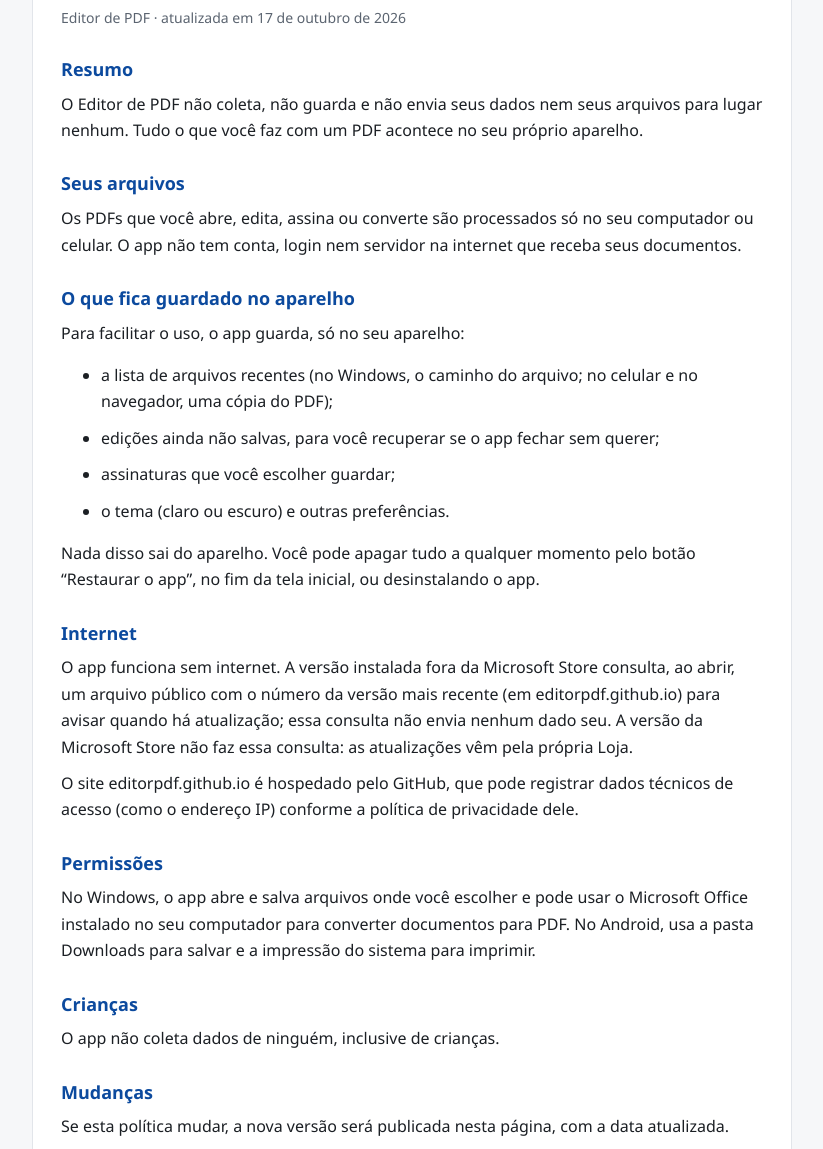
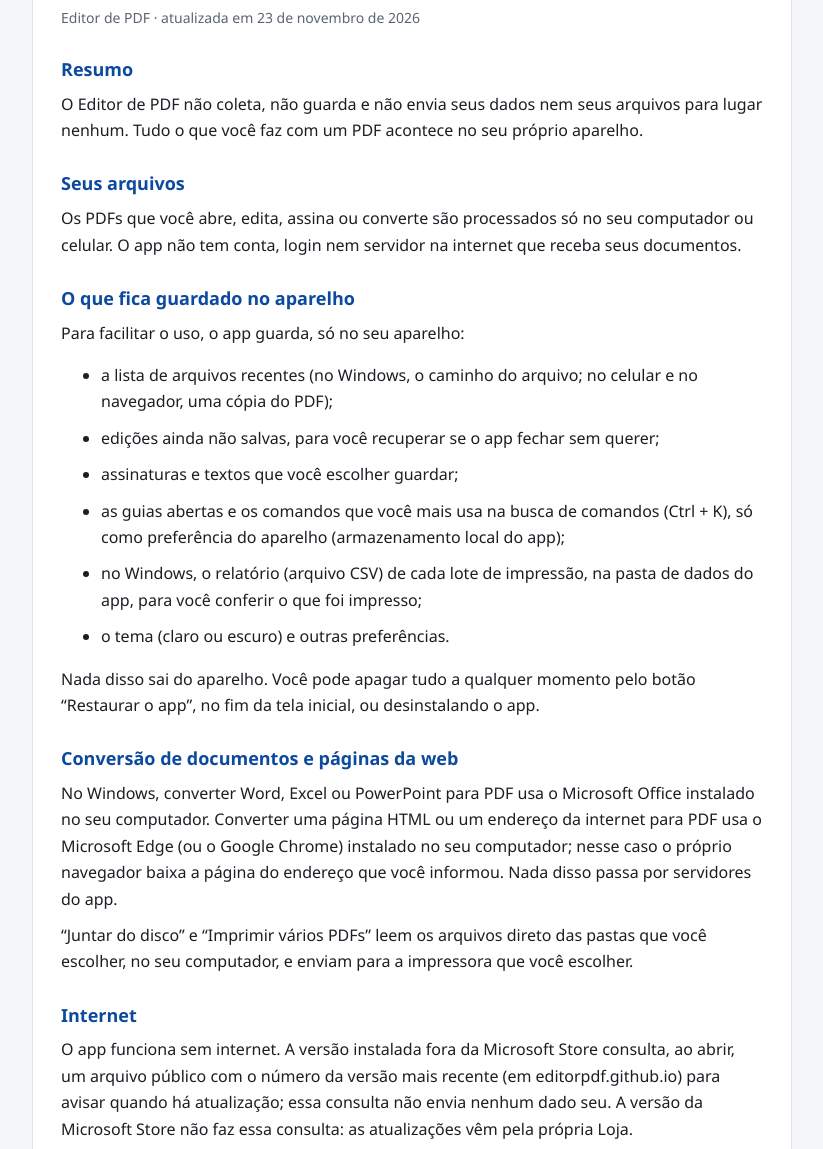
Before and after one commit to editorpdf/editorpdf.github.io, a plain HTML site: page privacidade.html in a window 1280 px wide. Shown: the part 110-1259 px from the top of the page, without its empty margins (228-1051 px from the left). Drawn offline with Linux system fonts and the light colour scheme.

Commit message:
Atualiza a politica de privacidade (23/11/2026)

```diff
--- a/privacidade.html
+++ b/privacidade.html
@@ -17,7 +17,7 @@ p,li{margin:0 0 10px}.muted{color:var(--muted);font-size:14px}a{color:var(--acce
 <body>
 <main><div class="card">
 <h1>Política de privacidade</h1>
-<p class="muted">Editor de PDF · atualizada em 17 de outubro de 2026</p>
+<p class="muted">Editor de PDF · atualizada em 23 de novembro de 2026</p>
 
 <h2>Resumo</h2>
 <p>O Editor de PDF não coleta, não guarda e não envia seus dados nem seus arquivos para lugar nenhum. Tudo o que você faz com um PDF acontece no seu próprio aparelho.</p>
@@ -30,10 +30,16 @@ p,li{margin:0 0 10px}.muted{color:var(--muted);font-size:14px}a{color:var(--acce
 <ul>
 <li>a lista de arquivos recentes (no Windows, o caminho do arquivo; no celular e no navegador, uma cópia do PDF);</li>
 <li>edições ainda não salvas, para você recuperar se o app fechar sem querer;</li>
-<li>assinaturas que você escolher guardar;</li>
+<li>assinaturas e textos que você escolher guardar;</li>
+<li>as guias abertas e os comandos que você mais usa na busca de comandos (Ctrl + K), só como preferência do aparelho (armazenamento local do app);</li>
+<li>no Windows, o relatório (arquivo CSV) de cada lote de impressão, na pasta de dados do app, para você conferir o que foi impresso;</li>
 <li>o tema (claro ou escuro) e outras preferências.</li>
 </ul>
 <p>Nada disso sai do aparelho. Você pode apagar tudo a qualquer momento pelo botão “Restaurar o app”, no fim da tela inicial, ou desinstalando o app.</p>
+
+<h2>Conversão de documentos e páginas da web</h2>
+<p>No Windows, converter Word, Excel ou PowerPoint para PDF usa o Microsoft Office instalado no seu computador. Converter uma página HTML ou um endereço da internet para PDF usa o Microsoft Edge (ou o Google Chrome) instalado no seu computador; nesse caso o próprio navegador baixa a página do endereço que você informou. Nada disso passa por servidores do app.</p>
+<p>“Juntar do disco” e “Imprimir vários PDFs” leem os arquivos direto das pastas que você escolher, no seu computador, e enviam para a impressora que você escolher.</p>
 
 <h2>Internet</h2>
 <p>O app funciona sem internet. A versão instalada fora da Microsoft Store consulta, ao abrir, um arquivo público com o número da versão mais recente (em editorpdf.github.io) para avisar quando há atualização; essa consulta não envia nenhum dado seu. A versão da Microsoft Store não faz essa consulta: as atualizações vêm pela própria Loja.</p>
```
